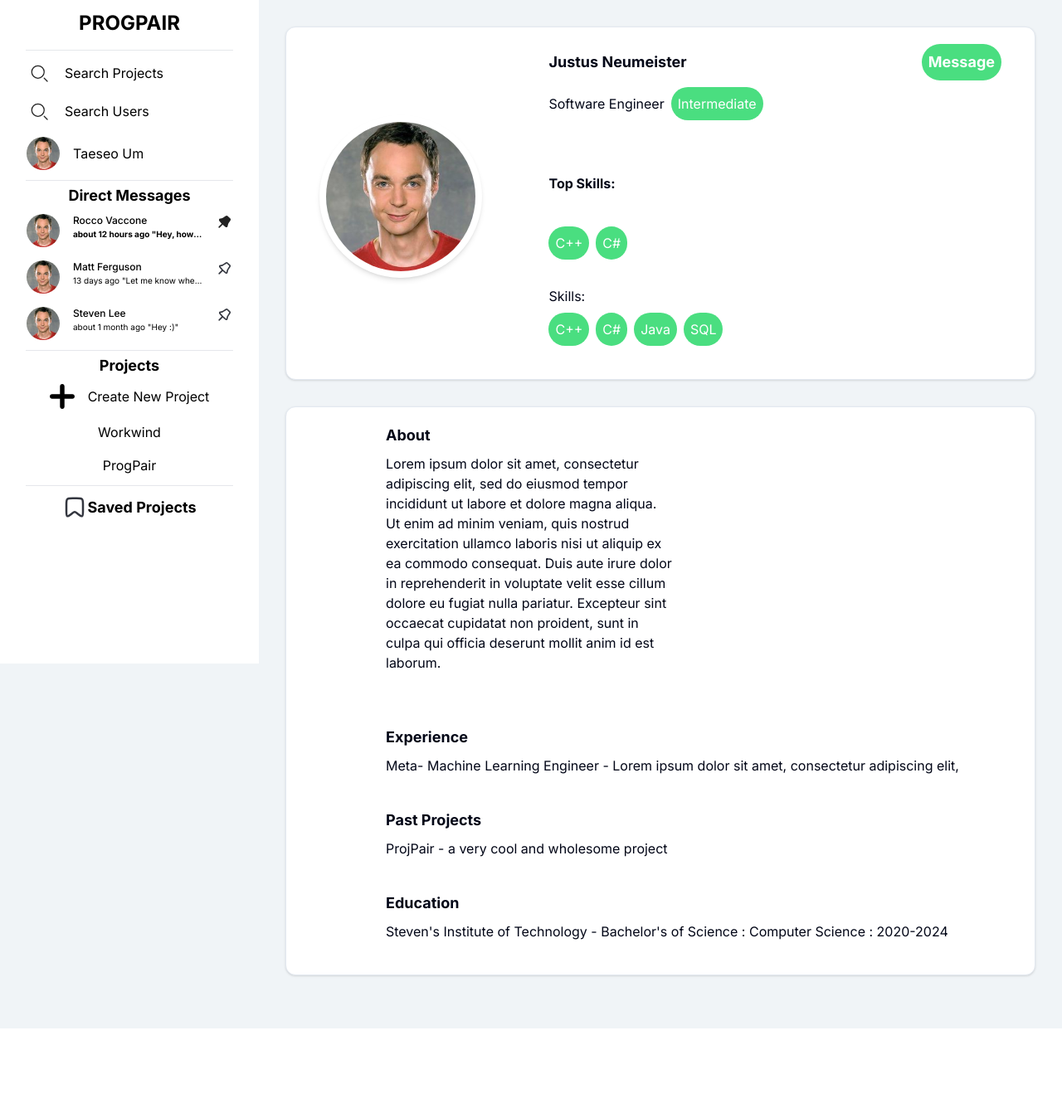
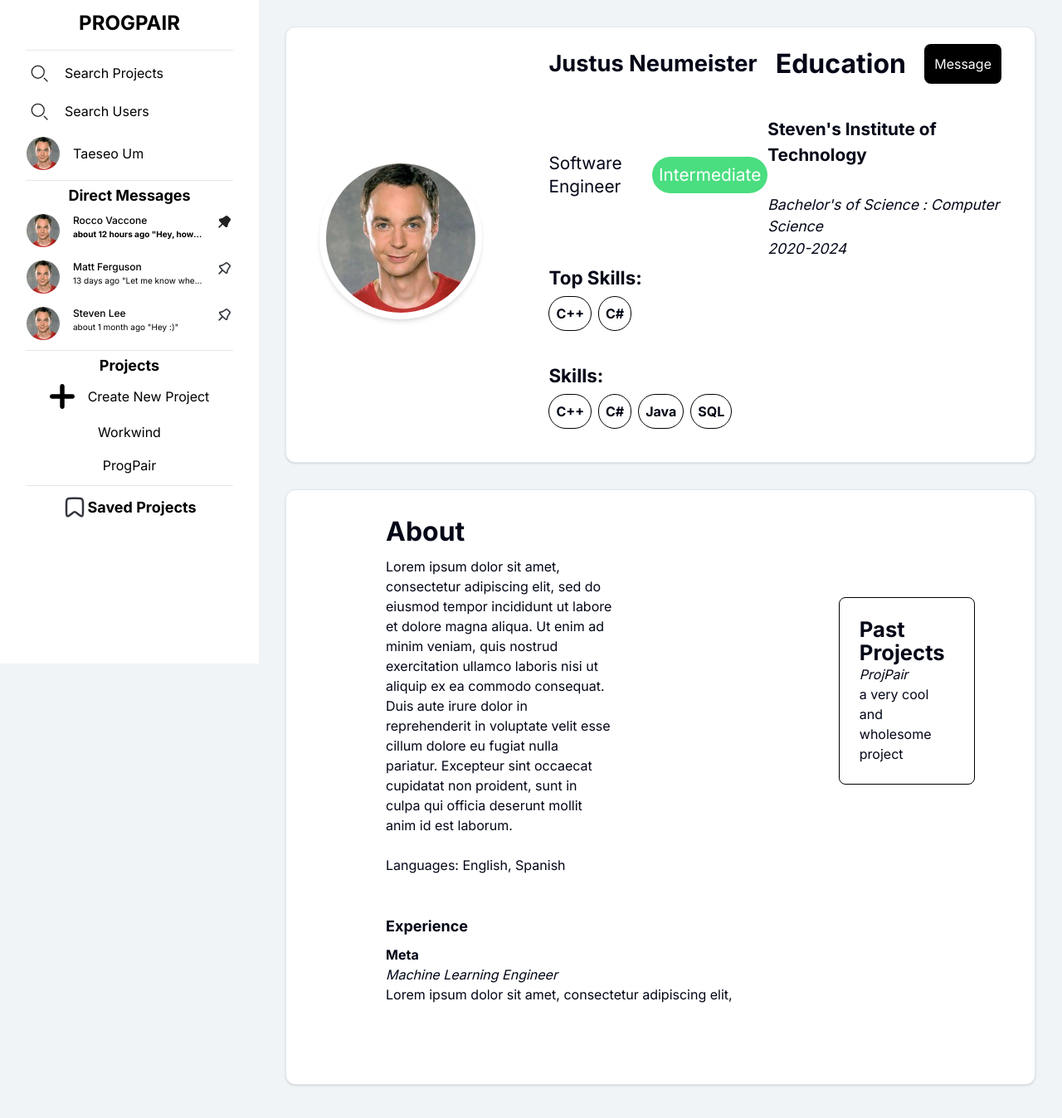
Before and after one commit to phill52/PairProj, a Next.js app: page /view-profile in a window 1280 px wide. Shown: the top 1348 px of the page at 83% size. Before the commit the page ends 1240 px from the top, so only its background shows below. Built offline with nearby package versions, Linux system fonts and the light colour scheme; no server answers.

Commit message:
Text formatting

```diff
--- a/app/view-profile/components/view-profile.tsx
+++ b/app/view-profile/components/view-profile.tsx
@@ -37,6 +37,7 @@ type UserProfile = {
 	education: string[][];
 	pastProjects: string[][];
 	experience: string[][];
+	languages: string[];
 };
 
 const SampleUserProfile: UserProfile = {
@@ -53,18 +54,19 @@ const SampleUserProfile: UserProfile = {
 	education: [
 		[
 			"Steven's Institute of Technology",
-			" - Bachelor's of Science : Computer Science",
-			" : 2020-2024",
+			"Bachelor's of Science : Computer Science",
+			"2020-2024",
 		],
 	],
-	pastProjects: [["ProjPair", " - a very cool and wholesome project"]],
+	pastProjects: [["ProjPair", "a very cool and wholesome project"]],
 	experience: [
 		[
 			"Meta",
-			"- Machine Learning Engineer - ",
+			"Machine Learning Engineer",
 			"Lorem ipsum dolor sit amet, consectetur adipiscing elit, ",
 		],
 	],
+	languages: ["English","Spanish"]
 };
 
 export function ViewProfile() {
@@ -83,42 +85,72 @@ export function ViewProfile() {
 				</CardHeader>
 				<CardContent className="gap- grid w-full">
 					<div className="flex grid w-full gap-2">
-						<div className="flex w-full items-center justify-between text-lg font-bold">
-							<p>
+						<div className="flex w-full items-center justify-between">
+							<p style={{ fontSize: "1.7rem" }} className="text-lg font-bold">
 								{SampleUserProfile.first_name}{" "}
 								{SampleUserProfile.last_name}{" "}
 							</p>
-							<button className="rounded-full bg-green-400 p-2 text-white">
+              <p className="">
+                <div style={{ fontSize: "2rem" }} className=" font-bold">
+                  Education
+                </div>
+
+
+
+              </p>
+							<button className="rounded-lg bg-black p-3 text-white">
 								Message
 							</button>
 						</div>
-						<div className="flex items-center gap-2">
+            <div className="flex w-full items-center justify-between">
+            <div style={{ fontSize: "1.3rem" }}className=" text-lg flex items-center gap-2" >
 							{SampleUserProfile.role}{" "}
 							<div className="rounded-full bg-green-400 p-2 text-white">
 								{SampleUserProfile.skill_level}
 							</div>
 						</div>
-						<br />
-						<br />
-						<div className="text-2x1 font-bold">Top Skills:</div>
-						<br />
+            <div className="">
+              <div style={{ fontSize: "1.3rem" }} className=" font-bold">
+                <br></br>
+              {SampleUserProfile.education[0][0]}<br/><br/>
+              </div>
+            <div style={{ fontSize: "1.1rem" }} className="italic">
+			{SampleUserProfile.education[0][1]}<br/>
+            {SampleUserProfile.education[0][2]}<br/>
+			</div>
+
+            </div>
+            <div className="">
+
+            </div>
+
+            <br/>
+
+
+
+            </div>
+
+
+
+						<div style={{ fontSize: "1.4rem" }} className="text-lg font-bold">Top Skills:</div>
+
 						<div className="flex flex-wrap gap-2">
 							{SampleUserProfile.topSkills.map((item, index) => (
 								<div
 									key={index}
-									className="rounded-full bg-green-400 p-2 text-white"
+									className="rounded-full  p-2   border border-black font-bold"
 								>
 									{item}
 								</div>
 							))}
 						</div>
 						<br />
-						Skills: <br />
+						<div style={{ fontSize: "1.4rem" }} className="text-lg font-bold">Skills:</div>
 						<div className="flex max-w-md flex-wrap gap-2">
 							{SampleUserProfile.skills.map((item, index) => (
 								<div
 									key={index}
-									className="rounded-full bg-green-400 p-2 text-white"
+									className="rounded-full  p-2  border border-black font-bold"
 								>
 									{item}
 								</div>
@@ -128,17 +160,44 @@ export function ViewProfile() {
 				</CardContent>
 			</Card>
 
-			<Card className="mb-8 flex items-center space-x-8 space-y-1 p-4 ">
+			<Card className="mb-4 flex items-center space-x-8 space-y-1 p-4 ">
 				<CardHeader className=" "></CardHeader>
 				<CardContent className="gap- grid">
-					<div className="flex grid gap-2">
-						<div className="text-lg font-bold">
+					<div className="flex grid">
+          <div className="flex w-full items-center justify-between">
+            <div>
+             <div style={{ fontSize: "2rem" }} className="mb-4 mt-4 text-lg font-bold ">
 							About
 							<br />
+						  </div>
+						<div className="flex w-1/2 items-center ">
+							{SampleUserProfile.bio}
+							<br/><br/>
+
+							Languages: {SampleUserProfile.languages[0]}, {SampleUserProfile.languages[1]}
 						</div>
-						<div className="flex w-1/2 max-w-md items-center gap-2">
-							{SampleUserProfile.bio}
-						</div>
+            </div>
+
+            <div className="border w-full border-black p-6 rounded-lg mr-8">
+            <div style={{ fontSize: "1.6rem" }}  className="text-lg font-bold w-full  ">
+								Past Projects
+								<br />
+							</div>
+							<div className="italic">
+							{SampleUserProfile.pastProjects[0][0]}
+							</div>
+
+
+
+
+							{SampleUserProfile.pastProjects[0][1]}
+
+            </div>
+
+
+
+
+            </div>
 
 						<br />
 						<br />
@@ -148,43 +207,23 @@ export function ViewProfile() {
 								<br />
 							</div>
 							<div className="">
-								<div className="flex flex-col gap-2">
-									{SampleUserProfile.experience.map(
-										(item, index) => (
-											<div key={index}>{item}</div>
-										),
-									)}
+
+								<div className="font-bold">
+									{SampleUserProfile.experience[0][0]}<br/>
 								</div>
+								<div className="italic">
+									{SampleUserProfile.experience[0][1]}<br/>
+								</div>
+
+
+								{SampleUserProfile.experience[0][2]}
+
 							</div>
 							<br />
-							<div className="text-lg font-bold">
-								Past Projects
-								<br />
-							</div>
-							<div className="">
-								<div className="flex flex-col gap-2">
-									{SampleUserProfile.pastProjects.map(
-										(item, index) => (
-											<div key={index}>{item}</div>
-										),
-									)}
-								</div>
-							</div>
+
 
 							<br />
-							<div className="text-lg font-bold">
-								Education
-								<br />
-							</div>
-							<div className="">
-								<div className="flex flex-col gap-2">
-									{SampleUserProfile.education.map(
-										(item, index) => (
-											<div key={index}>{item}</div>
-										),
-									)}
-								</div>
-							</div>
+
 						</div>
 					</div>
 				</CardContent>
```
